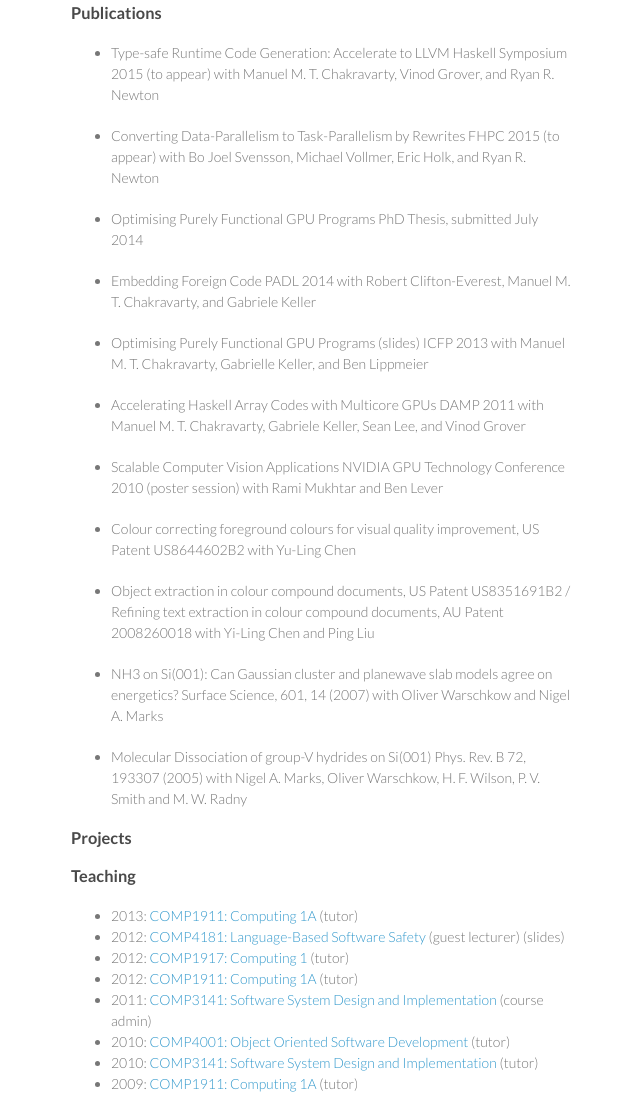
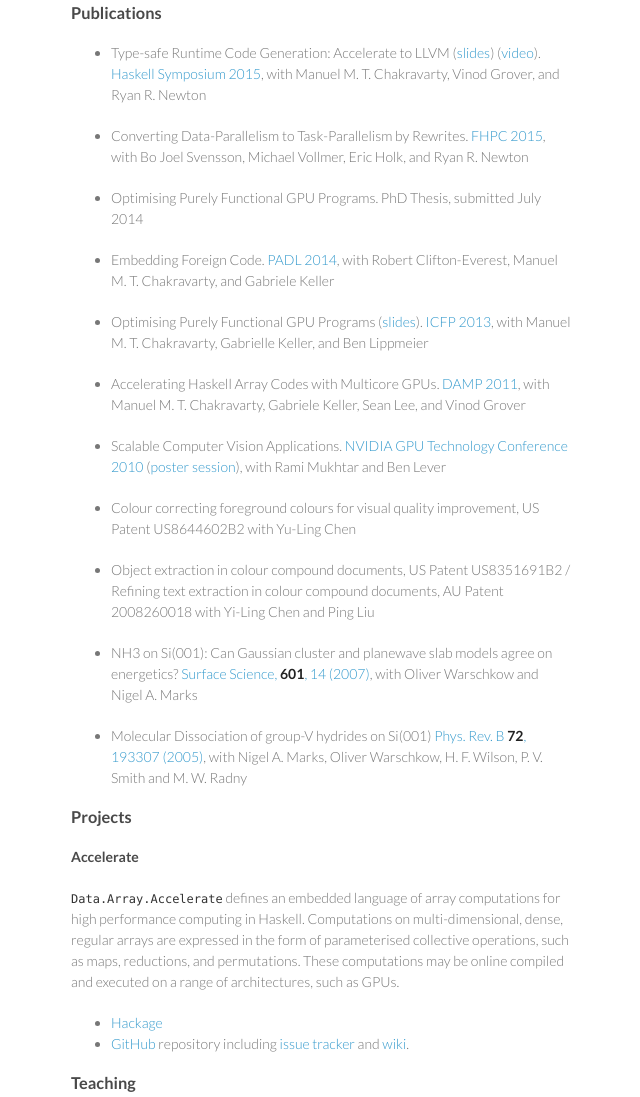
Before and after one commit to tmcdonell/tmcdonell.github.io, a plain HTML site: page index.html in a window 1280 px wide. Shown: the part 735-1832 px from the top of the page, without its empty margins (499-1139 px from the left). Drawn offline with Linux system fonts and the light colour scheme.

Commit message:
Replace master branch with page content via GitHub

```diff
--- a/index.html
+++ b/index.html
@@ -46,40 +46,51 @@
 <a id="publications" class="anchor" href="#publications" aria-hidden="true"><span class="octicon octicon-link"></span></a>Publications</h3>
 
 <ul>
-<li><p>Type-safe Runtime Code Generation: Accelerate to LLVM
-Haskell Symposium 2015 (to appear)
+<li><p>Type-safe Runtime Code Generation: Accelerate to LLVM (<a href="https://speakerdeck.com/tmcdonell/type-safe-runtime-code-generation-accelerate-to-llvm">slides</a>) (<a href="https://www.youtube.com/watch?v=snXhXA5noVc">video</a>).
+<a href="https://www.haskell.org/haskell-symposium/2015/">Haskell Symposium 2015</a>,
 with Manuel M. T. Chakravarty, Vinod Grover, and Ryan R. Newton</p></li>
-<li><p>Converting Data-Parallelism to Task-Parallelism by Rewrites
-FHPC 2015 (to appear)
+<li><p>Converting Data-Parallelism to Task-Parallelism by Rewrites.
+<a href="https://sites.google.com/site/fhpcworkshops/">FHPC 2015</a>,
 with Bo Joel Svensson, Michael Vollmer, Eric Holk, and Ryan R. Newton</p></li>
-<li><p>Optimising Purely Functional GPU Programs
+<li><p>Optimising Purely Functional GPU Programs.
 PhD Thesis, submitted July 2014</p></li>
-<li><p>Embedding Foreign Code
-PADL 2014
+<li><p>Embedding Foreign Code.
+<a href="http://www.ist.unomaha.edu/padl2014/">PADL 2014</a>,
 with Robert Clifton-Everest, Manuel M. T. Chakravarty, and Gabriele Keller</p></li>
-<li><p>Optimising Purely Functional GPU Programs (slides)
-ICFP 2013
+<li><p>Optimising Purely Functional GPU Programs (<a href="https://speakerdeck.com/tmcdonell/optimising-purely-functional-gpu-programs">slides</a>).
+<a href="http://icfpconference.org/icfp2013">ICFP 2013</a>,
 with Manuel M. T. Chakravarty, Gabrielle Keller, and Ben Lippmeier</p></li>
-<li><p>Accelerating Haskell Array Codes with Multicore GPUs
-DAMP 2011
+<li><p>Accelerating Haskell Array Codes with Multicore GPUs.
+<a href="http://damp2011.cs.uchicago.edu/">DAMP 2011</a>,
 with Manuel M. T. Chakravarty, Gabriele Keller, Sean Lee, and Vinod Grover</p></li>
-<li><p>Scalable Computer Vision Applications
-NVIDIA GPU Technology Conference 2010 (poster session)
+<li><p>Scalable Computer Vision Applications.
+<a href="http://www.gputechconf.com/page/home.html">NVIDIA GPU Technology Conference 2010</a> (<a href="http://www.gputechconf.com/gtcnew/on-demand-gtc.php?searchByKeyword=&amp;searchItems=&amp;sessionTopic=&amp;sessionEvent=2&amp;sessionYear=2010&amp;sessionFormat=5&amp;submit=&amp;select=+#593">poster session</a>),
 with Rami Mukhtar and Ben Lever</p></li>
 <li><p>Colour correcting foreground colours for visual quality improvement, US Patent US8644602B2
 with Yu-Ling Chen</p></li>
 <li><p>Object extraction in colour compound documents, US Patent US8351691B2 / Refining text extraction in colour compound documents, AU Patent 2008260018
 with Yi-Ling Chen and Ping Liu</p></li>
 <li><p>NH3 on Si(001): Can Gaussian cluster and planewave slab models agree on energetics?
-Surface Science, 601, 14 (2007)
+<a href="http://dx.doi.org/10.1016/j.susc.2007.05.017">Surface Science, <strong>601</strong>, 14 (2007)</a>,
 with Oliver Warschkow and Nigel A. Marks</p></li>
 <li><p>Molecular Dissociation of group-V hydrides on Si(001)
-Phys. Rev. B 72, 193307 (2005)
+<a href="http://dx.doi.org/10.1103/PhysRevB.72.193307">Phys. Rev. B <strong>72</strong>, 193307 (2005)</a>,
 with Nigel A. Marks, Oliver Warschkow, H. F. Wilson, P. V. Smith and M. W. Radny</p></li>
 </ul>
 
 <h3>
 <a id="projects" class="anchor" href="#projects" aria-hidden="true"><span class="octicon octicon-link"></span></a>Projects</h3>
+
+<h4>
+<a id="accelerate" class="anchor" href="#accelerate" aria-hidden="true"><span class="octicon octicon-link"></span></a>Accelerate</h4>
+
+<p><code>Data.Array.Accelerate</code> defines an embedded language of array computations for high performance computing in Haskell. Computations on multi-dimensional, dense, regular arrays are expressed in the form of parameterised collective operations, such as maps, reductions, and permutations. These computations may be online compiled and executed on a range of architectures, such as GPUs.</p>
+
+<ul>
+<li><a href="http://hackage.haskell.org/package/accelerate">Hackage</a></li>
+<li>
+<a href="https://github.com/AccelerateHS">GitHub</a> repository including <a href="https://github.com/AccelerateHS/accelerate/issues">issue tracker</a> and <a href="https://github.com/AccelerateHS/accelerate/wiki">wiki</a>.</li>
+</ul>
 
 <h3>
 <a id="teaching" class="anchor" href="#teaching" aria-hidden="true"><span class="octicon octicon-link"></span></a>Teaching</h3>
```
Also changed, not shown: params.json (+1 -1 lines).
